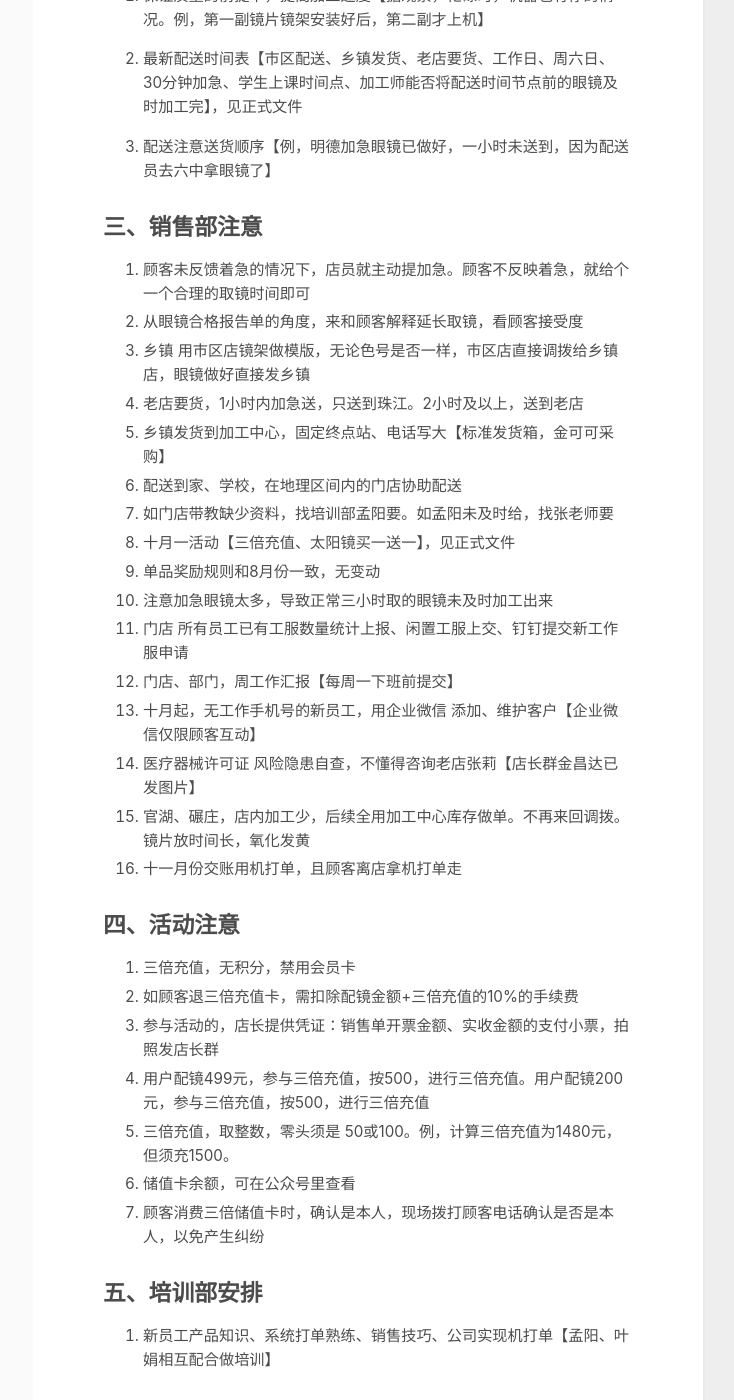
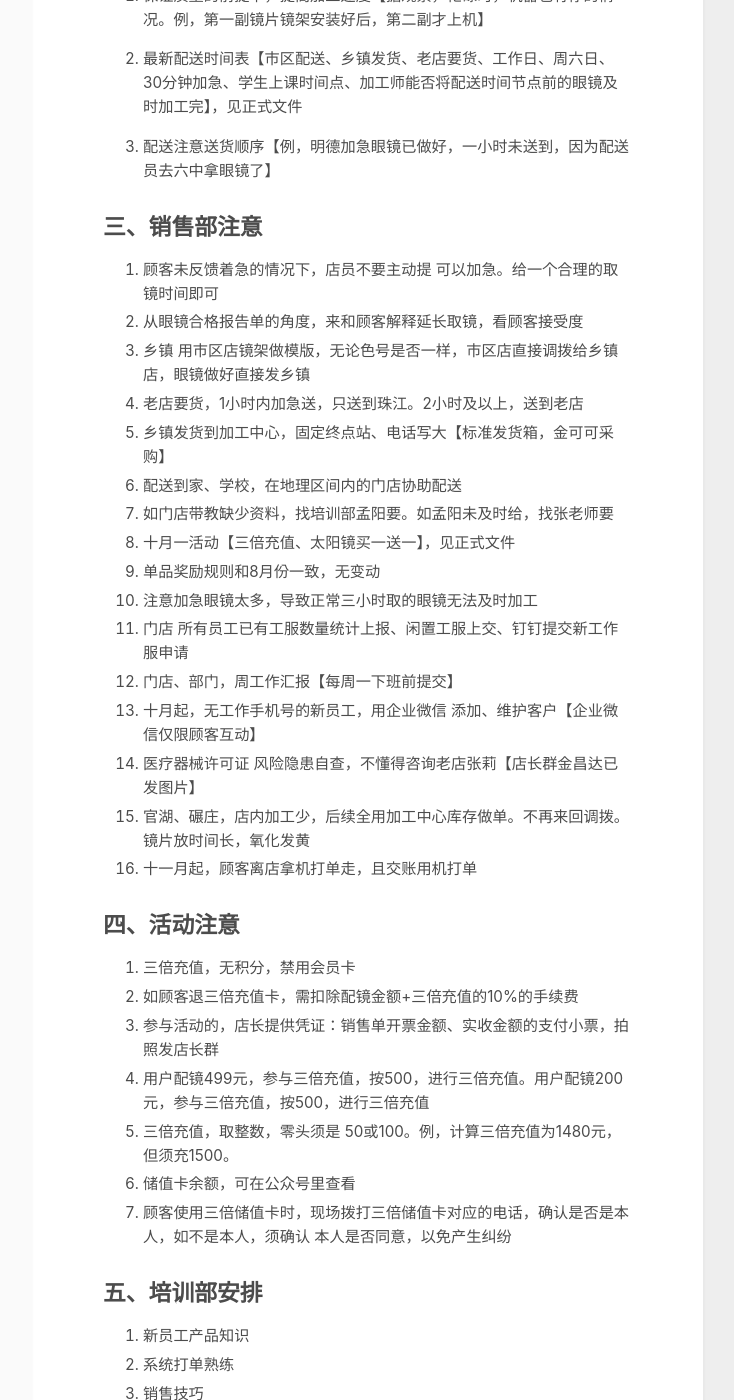
Before and after one commit to cuihuanhuan/srm, a Jekyll site: the page built from _posts/2022-09-26-220926.md, in a window 1280 px wide and 1400 px high, scrolled down 496 px. Shown: the whole window, without its empty margins (417-1151 px from the left). Built offline with Jekyll 4.4.1, drawn with Linux system fonts in a browser that asks for light colours; some of the changed text lies outside the part shown.

Commit message:
Update 2022-09-26-220926.md

```diff
--- a/_posts/2022-09-26-220926.md
+++ b/_posts/2022-09-26-220926.md
@@ -21,7 +21,7 @@ category: Store
 
 
 ## 三、销售部注意
-1. 顾客未反馈着急的情况下，店员就主动提加急。顾客不反映着急，就给个一个合理的取镜时间即可
+1. 顾客未反馈着急的情况下，店员不要主动提 可以加急。给一个合理的取镜时间即可
 2. 从眼镜合格报告单的角度，来和顾客解释延长取镜，看顾客接受度
 3. 乡镇 用市区店镜架做模版，无论色号是否一样，市区店直接调拨给乡镇店，眼镜做好直接发乡镇
 4. 老店要货，1小时内加急送，只送到珠江。2小时及以上，送到老店
@@ -30,13 +30,13 @@ category: Store
 7. 如门店带教缺少资料，找培训部孟阳要。如孟阳未及时给，找张老师要
 8. 十月一活动【三倍充值、太阳镜买一送一】，见正式文件
 9. 单品奖励规则和8月份一致，无变动
-10. 注意加急眼镜太多，导致正常三小时取的眼镜未及时加工出来
+10. 注意加急眼镜太多，导致正常三小时取的眼镜无法及时加工
 11. 门店 所有员工已有工服数量统计上报、闲置工服上交、钉钉提交新工作服申请
 12. 门店、部门，周工作汇报【每周一下班前提交】
 13. 十月起，无工作手机号的新员工，用企业微信 添加、维护客户【企业微信仅限顾客互动】
 14. 医疗器械许可证 风险隐患自查，不懂得咨询老店张莉【店长群金昌达已发图片】
 15. 官湖、碾庄，店内加工少，后续全用加工中心库存做单。不再来回调拨。镜片放时间长，氧化发黄
-16. 十一月份交账用机打单，且顾客离店拿机打单走
+16. 十一月起，顾客离店拿机打单走，且交账用机打单
 
 
 
@@ -47,9 +47,13 @@ category: Store
 4. 用户配镜499元，参与三倍充值，按500，进行三倍充值。用户配镜200元，参与三倍充值，按500，进行三倍充值
 5. 三倍充值，取整数，零头须是 50或100。例，计算三倍充值为1480元，但须充1500。
 6. 储值卡余额，可在公众号里查看
-7. 顾客消费三倍储值卡时，确认是本人，现场拨打顾客电话确认是否是本人，以免产生纠纷
+7. 顾客使用三倍储值卡时，现场拨打三倍储值卡对应的电话，确认是否是本人，如不是本人，须确认 本人是否同意，以免产生纠纷
 
 
 
 ## 五、培训部安排
-1. 新员工产品知识、系统打单熟练、销售技巧、公司实现机打单【孟阳、叶娟相互配合做培训】
+1. 新员工产品知识
+2. 系统打单熟练
+3. 销售技巧
+4. 公司实现机打单
+【孟阳、叶娟相互配合做培训】
```
